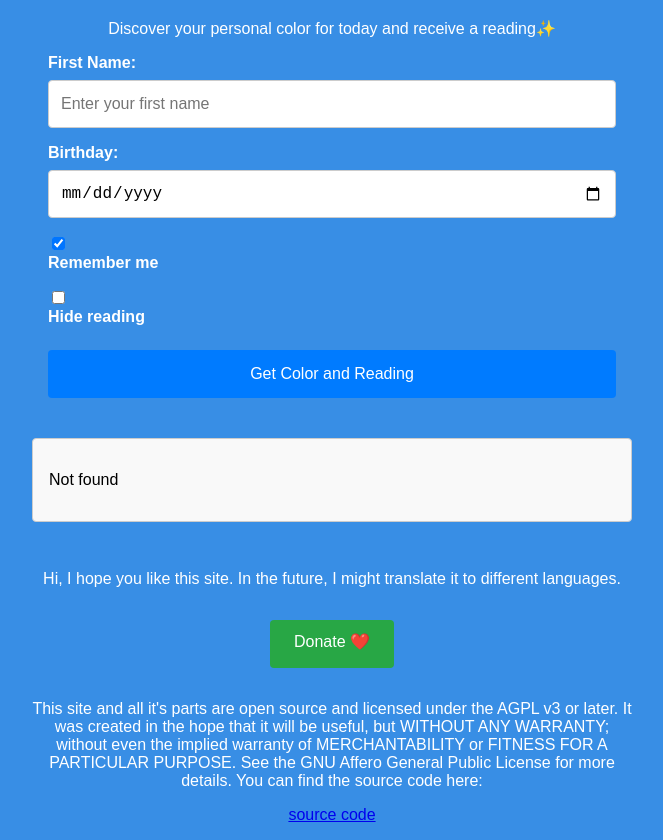
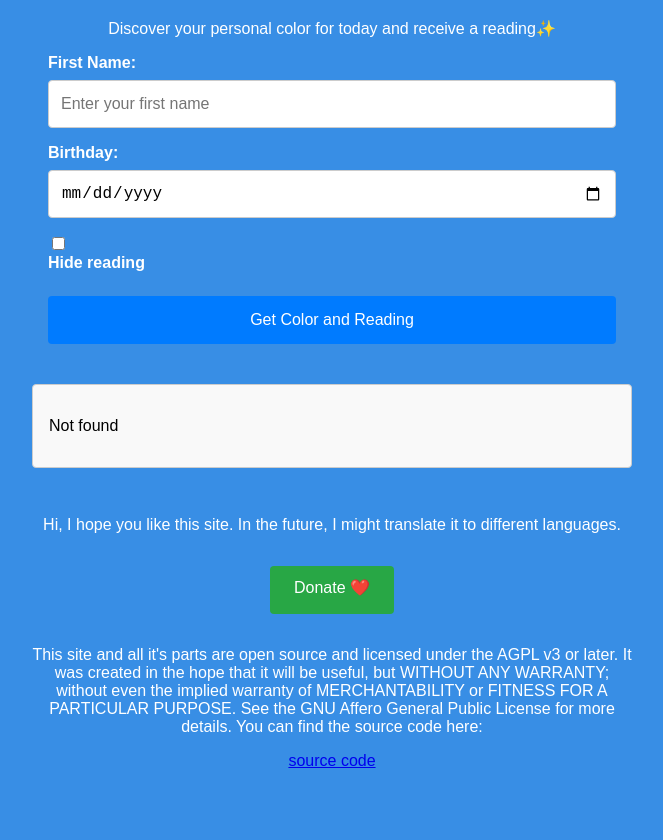
Before and after one commit to Best-HeyGman/my-color-today, a plain HTML site: page index.html in a window 1280 px wide. Both pictures are taken after a click on the button "Get Color and Reading". Shown: the part 77-917 px from the top of the page, without its empty margins (308-971 px from the left). After the commit the page ends 863 px from the top, so only its background shows below. Drawn offline with Linux system fonts and the light colour scheme; no server answers.

Commit message:
Progressive Web App improvement. Data is saved completely locally anyway.

```diff
--- a/index.html
+++ b/index.html
@@ -23,10 +23,6 @@
             <input type="date" id="birthday" placeholder="Enter your birthday">
         </div>
         <div class="input-group">
-            <input type="checkbox" id="rememberMe" checked="true">
-            <label for="rememberMe">Remember me</label>
-        </div>
-        <div class="input-group">
             <input type="checkbox" id="hideProphecy">
             <label for="hideProphecy">Hide reading</label>
         </div>
--- a/script.js
+++ b/script.js
@@ -1,7 +1,6 @@
 document.addEventListener('DOMContentLoaded', () => {
     const firstNameInput = document.getElementById('firstName');
     const birthdayInput = document.getElementById('birthday');
-    const rememberMeCheckbox = document.getElementById('rememberMe');
     const generateButton = document.getElementById('generate');
     const prophecyDiv = document.getElementById('prophecy');
     const hideProphecyCheckbox = document.getElementById('hideProphecy');
@@ -26,13 +25,8 @@ document.addEventListener('DOMContentLoaded', () => {
         const birthday = birthdayInput.value;
         const today = new Date().toLocaleDateString();
 
-        if (rememberMeCheckbox.checked) {
-            localStorage.setItem('firstName', firstName);
-            localStorage.setItem('birthday', birthday);
-        } else {
-            localStorage.removeItem('firstName');
-            localStorage.removeItem('birthday');
-        }
+        localStorage.setItem('firstName', firstName);
+        localStorage.setItem('birthday', birthday);
 
         if (hideProphecyCheckbox.checked) {
             localStorage.setItem('hideProphecy', 'true');
```
